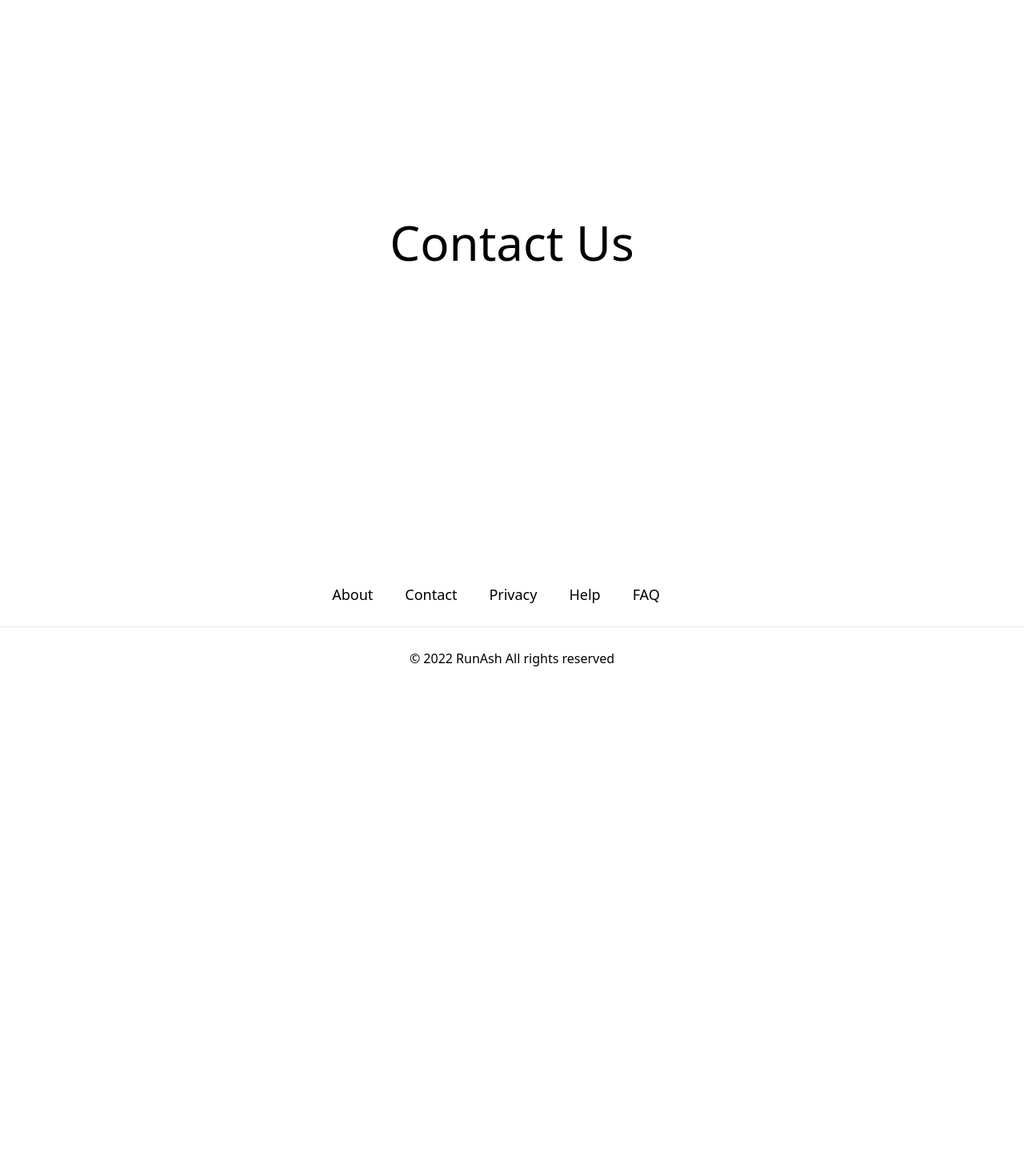
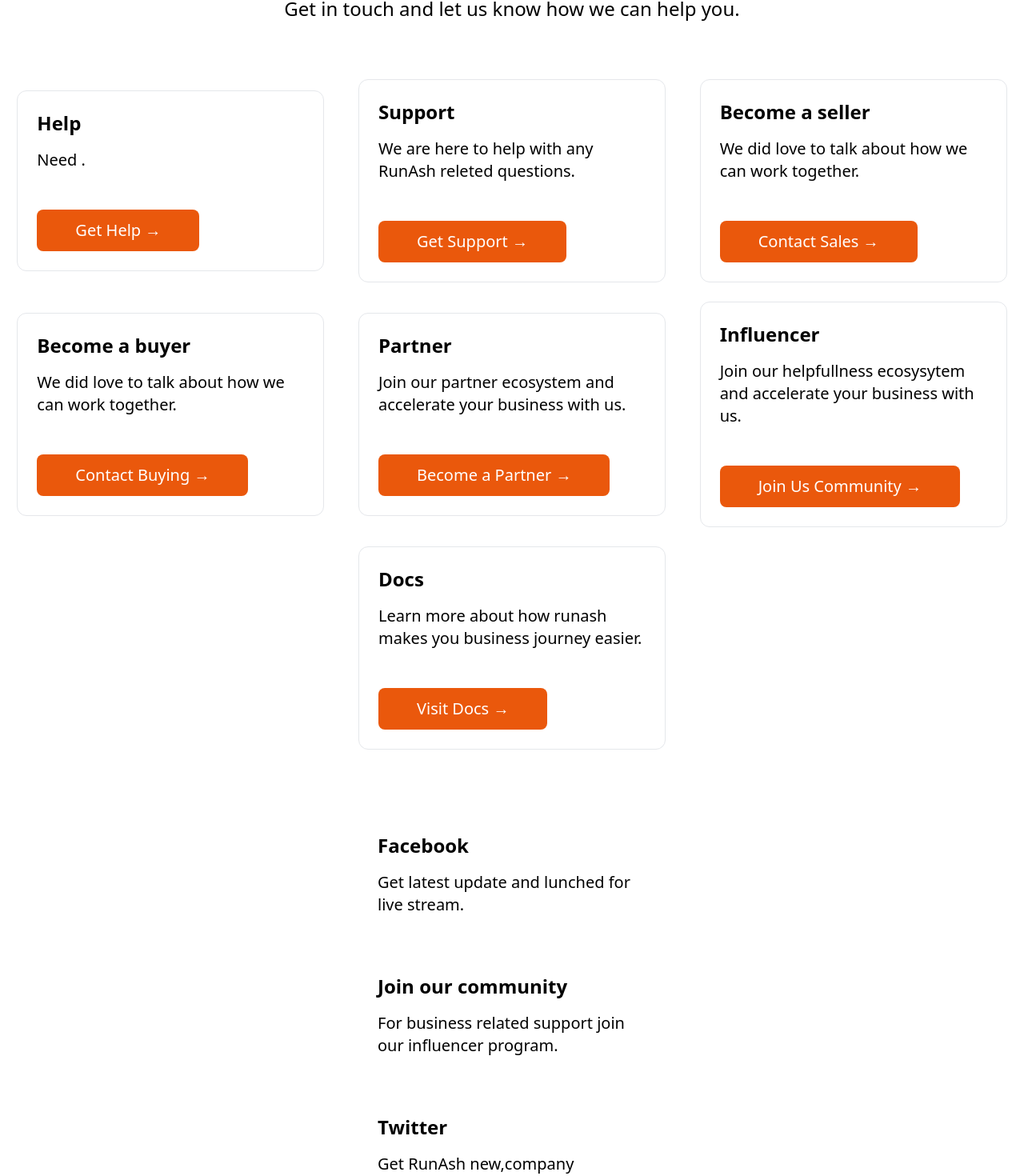
Before and after one commit to Vaibhavmurmu/nextjs13, a Next.js app: page /contact in a window 1280 px wide. Shown: the part 213-1683 px from the top of the page at 80% size. Before the commit the page ends 1076 px from the top, so only its background shows below. Built offline with nearby package versions, Linux system fonts and the light colour scheme.

Commit message:
Change to be committed

```diff
--- a/pages/contact.js
+++ b/pages/contact.js
@@ -6,8 +6,152 @@ export default function Contact() {
     return (
         <div className="flex min-h-screen flex-col items-center justify-center py-2">
             <h1 className="text-6xl font-n">
-                Contact Us
+                RunAsh teams are here to help us
             </h1>
+            <p className="mt-6 text-2xl font-n">
+                Get in touch and let us know how we can help you.
+            </p>
+        <div className="mt-12 flex max-w-7xl flex-wrap items-center justify-around sm:w-full">
+          <a
+            href="https://nextjs.org/docs"
+            className="mt-6 w-96 rounded-xl border p-6 text-left focus:text-black shadow-lg shadow-white"
+          >
+            <h3 className="text-2xl font-bold">Help</h3>
+            <p className="mt-4 text-xl">
+              Need .
+              <br />
+                <Link href="/login">
+                <a className='text-blue-600'><button className="bg-orange-600 hover:bg-black text-white font-medium py-3 px-12 rounded-lg p-3 mt-12">Get Help &rarr;</button></a>
+                </Link>
+            </p>
+          </a>
+          <a
+            href="https://nextjs.org/docs"
+            className="mt-6 w-96 rounded-xl border p-6 text-left focus:text-black shadow-lg shadow-white"
+          >
+            <h3 className="text-2xl font-bold">Support</h3>
+            <p className="mt-4 text-xl">
+              We are here to help with any RunAsh releted questions.
+              <br />
+                <Link href="/login">
+                <a className='text-blue-600'><button className="bg-orange-600 hover:bg-black text-white font-medium py-3 px-12 rounded-lg p-3 mt-12">Get Support &rarr;</button></a>
+                </Link>
+            </p>
+          </a>
+          <a
+            href="https://nextjs.org/docs"
+            className="mt-6 w-96 rounded-xl border p-6 text-left focus:text-black shadow-lg shadow-white"
+          >
+            <h3 className="text-2xl font-bold">Become a seller</h3>
+            <p className="mt-4 text-xl">
+              We did love to talk about how we can work together.
+              <br />
+                <Link href="/login">
+                <a className='text-blue-600'><button className="bg-orange-600 hover:bg-black text-white font-medium py-3 px-12 rounded-lg p-3 mt-12">Contact Sales &rarr;</button></a>
+                </Link>
+            </p>
+          </a>
+          <a
+            href="https://nextjs.org/docs"
+            className="mt-6 w-96 rounded-xl border p-6 text-left focus:text-black shadow-lg shadow-white"
+          >
+            <h3 className="text-2xl font-bold">Become a buyer</h3>
+            <p className="mt-4 text-xl">
+              We did love to talk about how we can work together.
+              <br />
+                <Link href="/login">
+                <a className='text-blue-600'><button className="bg-orange-600 hover:bg-black text-white font-medium py-3 px-12 rounded-lg p-3 mt-12">Contact Buying &rarr;</button></a>
+                </Link>
+            </p>
+          </a>
+          <a
+            href="https://nextjs.org/docs"
+            className="mt-6 w-96 rounded-xl border p-6 text-left focus:text-black shadow-lg shadow-white"
+          >
+            <h3 className="text-2xl font-bold">Partner</h3>
+            <p className="mt-4 text-xl">
+              Join our partner ecosystem and accelerate your business with us.
+              <br />
+                <Link href="/login">
+                <a className='text-blue-600'><button className="bg-orange-600 hover:bg-black text-white font-medium py-3 px-12 rounded-lg p-3 mt-12">Become a Partner &rarr;</button></a>
+                </Link>
+            </p>
+          </a>
+          <a
+            href="https://nextjs.org/docs"
+            className="mt-6 w-96 rounded-xl border p-6 text-left focus:text-black shadow-lg shadow-white"
+          >
+            <h3 className="text-2xl font-bold">Influencer</h3>
+            <p className="mt-4 text-xl">
+              Join our helpfullness ecosysytem and accelerate your business with us.
+              <br />
+                <Link href="/login">
+                <a className='text-blue-600'><button className="bg-orange-600 hover:bg-black text-white font-medium py-3 px-12 rounded-lg p-3 mt-12">Join Us Community &rarr;</button></a>
+                </Link>
+            </p>
+          </a>
+          <a
+            href="https://nextjs.org/docs"
+            className="mt-6 w-96 rounded-xl border p-6 text-left focus:text-black shadow-lg shadow-white"
+          >
+            <h3 className="text-2xl font-bold">Docs</h3>
+            <p className="mt-4 text-xl">
+              Learn more about how runash makes you business journey easier.
+              <br />
+                <Link href="/login">
+                <a className='text-blue-600'><button className="bg-orange-600 hover:bg-black text-white font-medium py-3 px-12 rounded-lg p-3 mt-12">Visit Docs &rarr;</button></a>
+                </Link>
+            </p>
+          </a>
+
+        </div>
+        <div className="mt-12 flex main-h-screen flex-col item-centre justify-centre py-2">
+        <a
+            href="https://nextjs.org/docs"
+            className="mt-6 w-96 rounded-xl p-6 text-left focus:text-black shadow-lg shadow-white"
+          >
+            <h3 className="text-2xl font-bold">Facebook</h3>
+            <p className="mt-4 text-xl">
+              Get latest update and lunched for live stream.
+              <br />
+                <Link href="/login">
+                <a className='text-blue-600'></a>
+                </Link>
+            </p>
+          </a>
+          <a
+            href="https://nextjs.org/docs"
+            className="mt-6 w-96 rounded-xl p-6 text-left focus:text-black shadow-lg shadow-white"
+          >
+            <h3 className="text-2xl font-bold">Join our community</h3>
+            <p className="mt-4 text-xl">
+              For business related support join our influencer program.
+              <br />
+                <Link href="/login">
+                <a className='text-blue-600'></a>
+                </Link>
+            </p>
+          </a>
+          <a
+            href="https://nextjs.org/docs"
+            className="mt-6 w-96 rounded-xl p-6 text-left focus:text-black shadow-lg shadow-white"
+          >
+            <h3 className="text-2xl font-bold">Twitter</h3>
+            <p className="mt-4 text-xl">
+              Get RunAsh new,company information, and media resource @runash_.
+              <br />
+                <Link href="/login">
+                <a className='text-blue-600'></a>
+                </Link>
+            </p>
+          </a>
+        </div>
+        <div className="mt-8 flex max-w-8xl flex-wrap item-centre justify-around sm:w-full bg-amber-50 p-8 rounded">
+          <h2 className="text-bold">
+            Buil Growing 10x Fast
+          </h2>
+          <button className="bg-black text-white hover:bg-white hover:text-black font-n py-1 px-3 rounded mt-0">Subscribe</button>
+        </div>
         </div>
         )
     }
```
